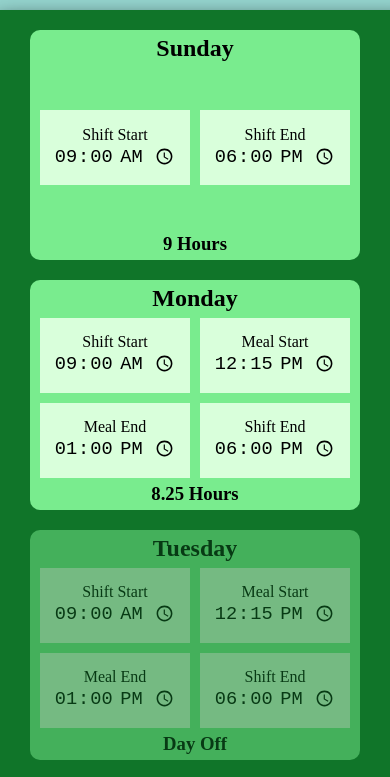
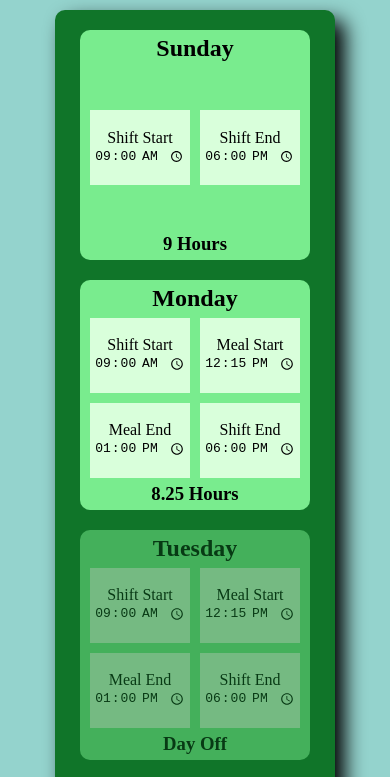
Before and after one commit to oroszs/time-clock-calculator, a plain HTML site: page index.html in a window 390 px wide. Shown: the top 777 px of the page. Drawn offline with Linux system fonts and the light colour scheme.

Commit message:
adjusted font for small screens

```diff
--- a/style.css
+++ b/style.css
@@ -30,6 +30,7 @@ h2, h3, p {
     border-radius: 5px;
 }
 #main-time-wrapper {
+    box-sizing: border-box;
     position: relative;
     width: auto;
     height: fit-content;
@@ -174,3 +175,16 @@ h2, h3, p {
         width: 400px;
     }
 }
+@media screen and (max-width: 450px) {
+    .time-div {
+        width: 100px;
+        font-size: 1em;
+    }
+    input[type="time"]{
+        font-size: 1em;
+        width: fit-content;
+    }
+    #main-time-wrapper {
+        width: 280px;
+    }
+}
```
